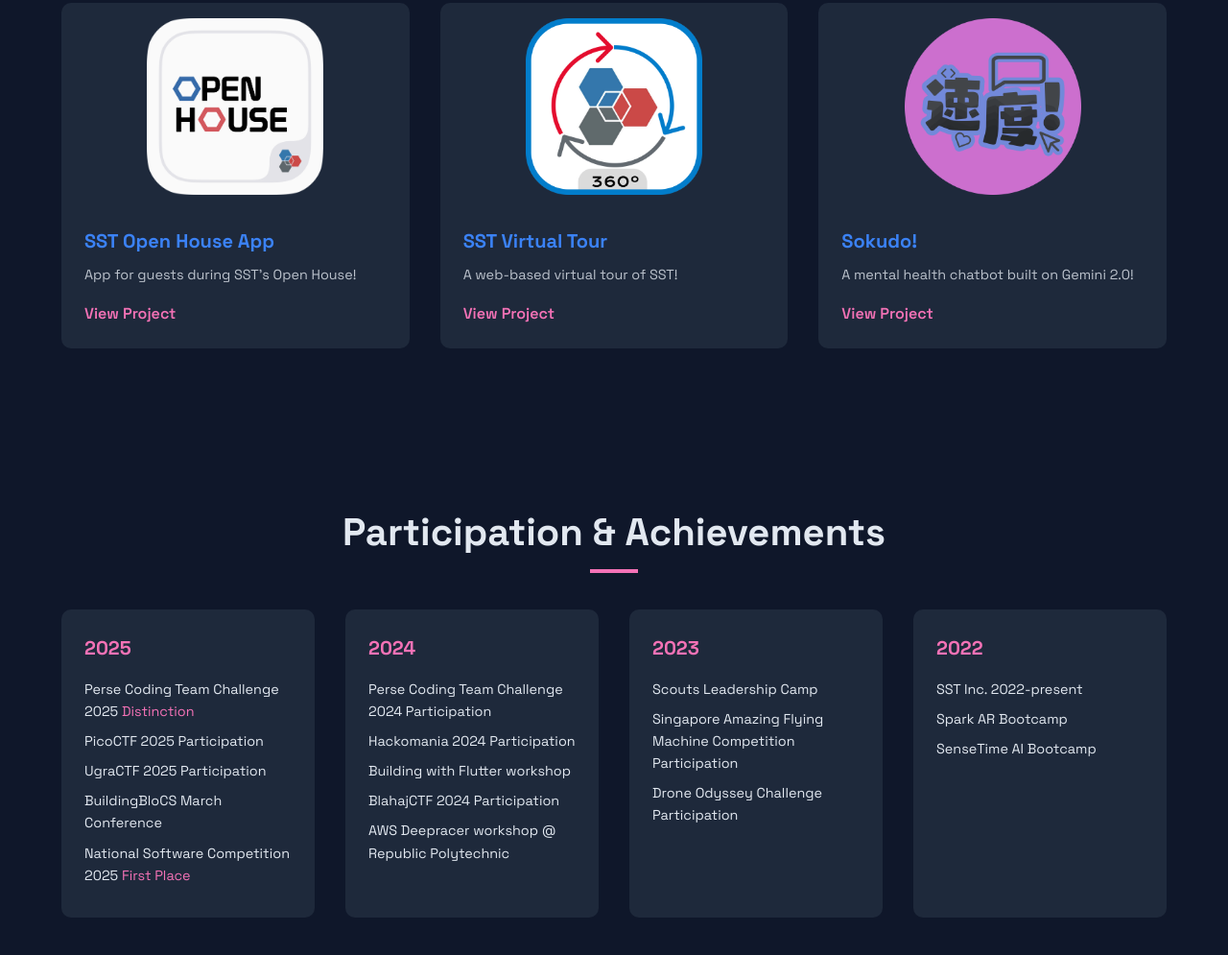
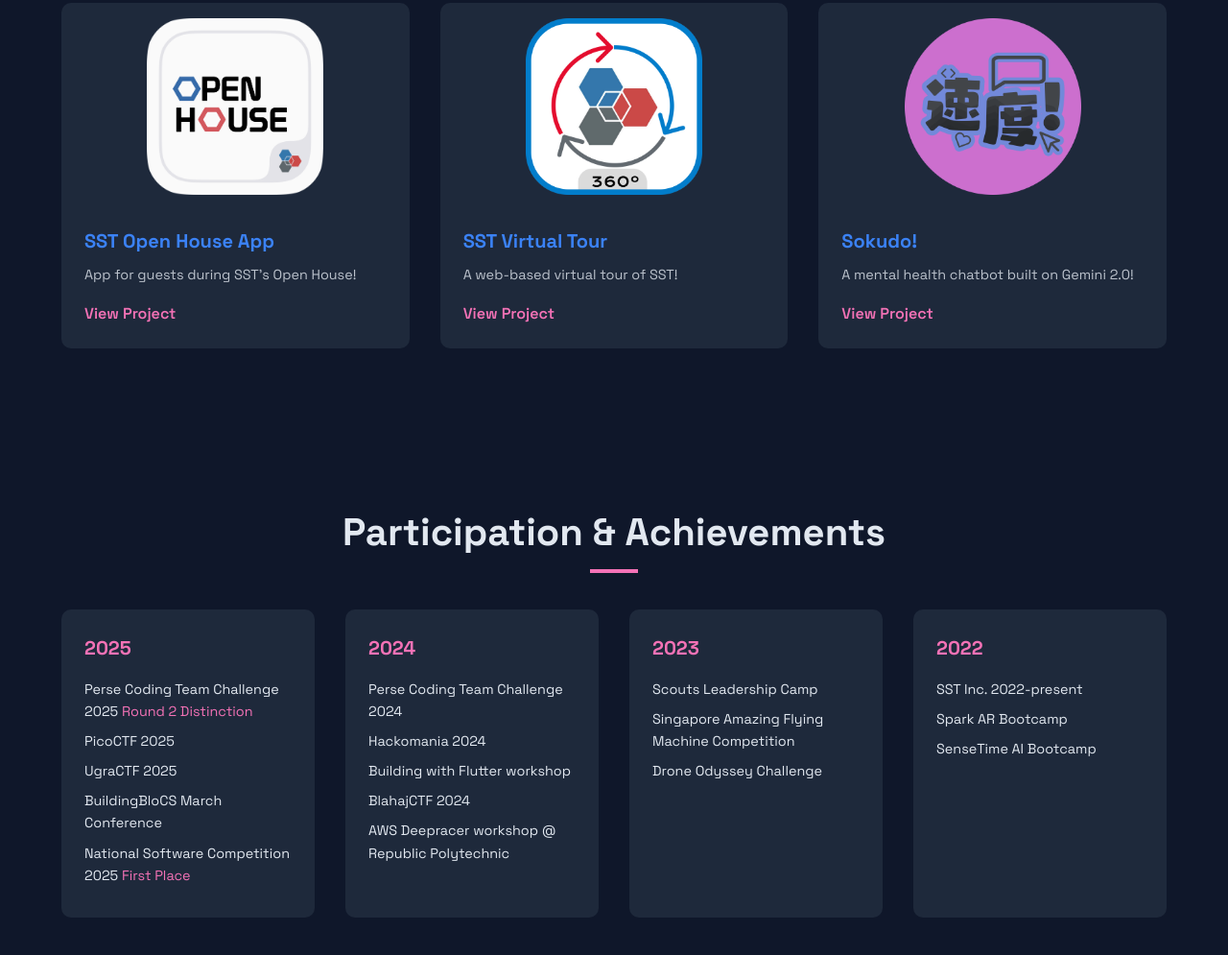
Before and after one commit to AceIsDumb/my-portfolio, a plain HTML site: page index.html in a window 1280 px wide. Shown: the part 989-1984 px from the top of the page at 96% size. Drawn offline with Linux system fonts and the light colour scheme.

Commit message:
Minor styling changes

```diff
--- a/index.html
+++ b/index.html
@@ -354,6 +354,7 @@
             display: none;
             flex-direction: column;
             cursor: pointer;
+            align-items: right;
         }
 
         .hamburger div {
@@ -498,7 +499,7 @@
                 <div class="hero-wrapper">
                     <div class="hero-content">
                         <h1 class="fade-in">Chace Tan<br><span class="highlight">Developer & Designer</span></h1>
-                        <p class="fade-in">Hello 👋 I'm Chace, a secondary 4 student from the School of Science and Technology, and a frontend web and native developer.</p>
+                        <p class="fade-in">Hello 👋 I'm Chace, a secondary 4 student from the School of Science and Technology, and a fullstack developer and designer.</p>
                         <a href="#projects" class="cta-button fade-in">View My Work</a>
                     </div>
                     <div class="hero-image fade-in">
@@ -546,25 +547,25 @@
                 <div class="participation-list">
                     <div class="participation-item fade-in">
                         <div class="participation-year">2025</div>
-                        <div class="participation-event">Perse Coding Team Challenge 2025 <span class="highlight2">Distinction</span></div>
-                        <div class="participation-event">PicoCTF 2025 Participation</div>
-                        <div class="participation-event">UgraCTF 2025 Participation</div>
+                        <div class="participation-event">Perse Coding Team Challenge 2025 <span class="highlight2">Round 2 Distinction</span></div>
+                        <div class="participation-event">PicoCTF 2025</div>
+                        <div class="participation-event">UgraCTF 2025</div>
                         <div class="participation-event">BuildingBloCS March Conference</div>
                         <div class="participation-event">National Software Competition 2025 <span class="highlight2">First Place</span></div>
                     </div>
                     <div class="participation-item fade-in">
                         <div class="participation-year">2024</div>
-                        <div class="participation-event">Perse Coding Team Challenge 2024 Participation</div>
-                        <div class="participation-event">Hackomania 2024 Participation</div>
+                        <div class="participation-event">Perse Coding Team Challenge 2024</div>
+                        <div class="participation-event">Hackomania 2024</div>
                         <div class="participation-event">Building with Flutter workshop</div>
-                        <div class="participation-event">BlahajCTF 2024 Participation</div>
+                        <div class="participation-event">BlahajCTF 2024</div>
                         <div class="participation-event">AWS Deepracer workshop @ Republic Polytechnic</div>
                     </div>
                     <div class="participation-item fade-in">
                         <div class="participation-year">2023</div>
                         <div class="participation-event">Scouts Leadership Camp</div>
-                        <div class="participation-event">Singapore Amazing Flying Machine Competition Participation</div>
-                        <div class="participation-event">Drone Odyssey Challenge Participation</div>
+                        <div class="participation-event">Singapore Amazing Flying Machine Competition</div>
+                        <div class="participation-event">Drone Odyssey Challenge</div>
                     </div>
                     <div class="participation-item fade-in">
                         <div class="participation-year">2022</div>
```
